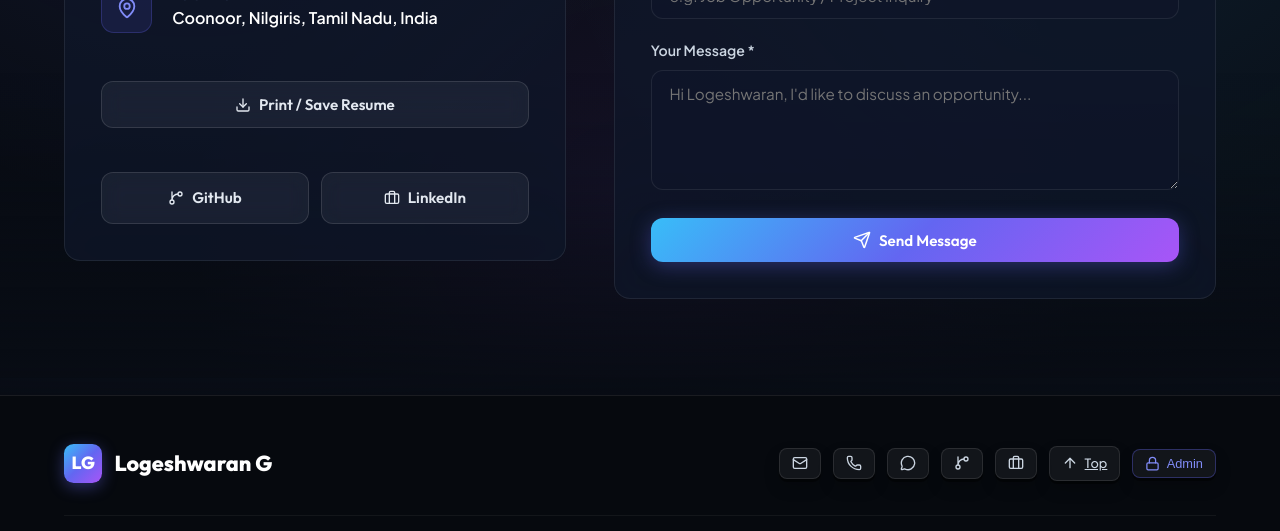
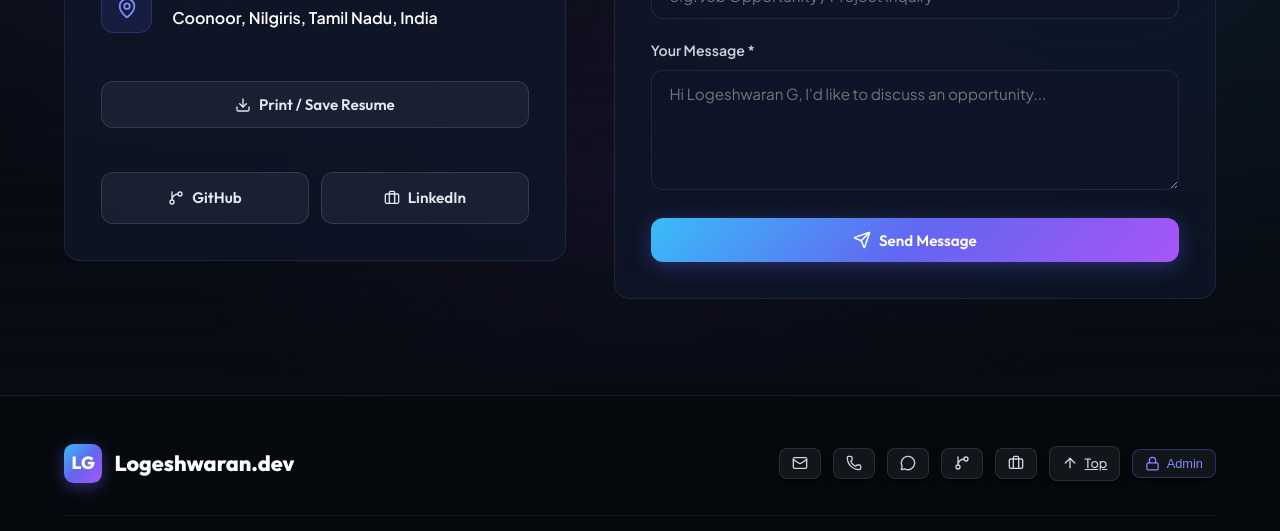
Before and after one commit to Logeshwaran050305/portfolio, a React (Vite) app: page / in a window 1280 px wide. Shown: the part 8422-8953 px from the top of the page. Built offline with nearby package versions, Linux system fonts and the light colour scheme.

Commit message:
fix(cms): fix deep merge persistence, context export, responsive admin UI, and real-time site updates

```diff
--- a/src/App.jsx
+++ b/src/App.jsx
@@ -1055,7 +1055,7 @@ export default function App() {
                   <label className="form-label">Your Message *</label>
                   <textarea
                     required
-                    placeholder="Hi Logeshwaran, I'd like to discuss an opportunity..."
+                    placeholder={`Hi ${personalInfo.name || 'Logeshwaran'}, I'd like to discuss an opportunity...`}
                     value={formData.message}
                     onChange={(e) => setFormData({ ...formData, message: e.target.value })}
                     className="form-textarea"
@@ -1090,9 +1090,17 @@ export default function App() {
           <div className="footer-content">
             <div className="nav-logo">
               <span className="logo-badge">
-                {personalInfo.logoImage ? <img src={personalInfo.logoImage} alt="" /> : 'LG'}
+                {personalInfo.logoImage ? (
+                  <img
+                    src={formatImageUrl(personalInfo.logoImage)}
+                    alt="Logo"
+                    onError={(e) => { e.target.style.display = 'none'; }}
+                  />
+                ) : (
+                  'LG'
+                )}
               </span>
-              <span>Logeshwaran G</span>
+              <span>{personalInfo.brandName || personalInfo.name || 'Logeshwaran G'}</span>
             </div>
 
             <div className="footer-actions" style={{ display: 'flex', gap: '0.75rem', alignItems: 'center' }}>
@@ -1113,7 +1121,7 @@ export default function App() {
                 <Phone size={16} />
               </a>
               <a
-                href={`https://wa.me/${personalInfo.phone.replace(/^tel:/i, '').replace(/\D/g, '')}?text=${encodeURIComponent('Hello Logeshwaran, I would like to discuss an opportunity.')}`}
+                href={`https://wa.me/${personalInfo.phone.replace(/^tel:/i, '').replace(/\D/g, '')}?text=${encodeURIComponent(`Hello ${personalInfo.name || 'Logeshwaran'}, I would like to discuss an opportunity.`)}`}
                 className="chip-btn"
                 title="Chat on WhatsApp"
                 target="_blank"
--- a/src/components/AdminDashboard.jsx
+++ b/src/components/AdminDashboard.jsx
@@ -82,7 +82,8 @@ export function AdminDashboard({ onExitAdmin, onLogout }) {
     exportBackupJSON,
     importBackupJSON,
     adminCredentials,
-    updateAdminCredentials
+    updateAdminCredentials,
+    saveAllChanges
   } = usePortfolio();
 
   const [activeTab, setActiveTab] = useState("dashboard");
@@ -861,10 +862,12 @@ export function AdminDashboard({ onExitAdmin, onLogout }) {
                 <div style={{ marginTop: "1.75rem", display: "flex", justifyContent: "flex-end" }}>
                   <button
                     onClick={() => {
+                      saveAllChanges();
                       handleConfetti();
-                      showToast("Profile & Brand settings saved successfully!");
+                      showToast("✓ Profile & Hero settings saved to live website!");
                     }}
                     className="btn-glow"
+                    style={{ width: "100%", maxWidth: "260px", justifyContent: "center" }}
                   >
                     <Save size={16} /> Save Profile Changes
                   </button>
@@ -1709,6 +1712,20 @@ export function AdminDashboard({ onExitAdmin, onLogout }) {
                     </div>
                   </div>
                 ))}
+
+                <div style={{ marginTop: "1rem", display: "flex", justifyContent: "flex-end" }}>
+                  <button
+                    onClick={() => {
+                      saveAllChanges();
+                      handleConfetti();
+                      showToast("✓ All Section Headings saved to live website!");
+                    }}
+                    className="btn-glow"
+                    style={{ width: "100%", maxWidth: "260px", justifyContent: "center" }}
+                  >
+                    <Save size={16} /> Save Section Titles
+                  </button>
+                </div>
               </div>
             </div>
           )}
--- a/src/context/PortfolioContext.jsx
+++ b/src/context/PortfolioContext.jsx
@@ -18,7 +18,11 @@ const DEFAULT_ADMIN_CREDENTIALS = { username: "admin", password: "admin123" };
 // Safe item serializer that protects against localStorage quota exhaustion
 function safeSetItem(key, value) {
   try {
-    localStorage.setItem(key, JSON.stringify(value));
+    const serialized = JSON.stringify(value);
+    localStorage.setItem(key, serialized);
+    if (typeof window !== "undefined") {
+      window.dispatchEvent(new CustomEvent("portfolio_cms_update", { detail: { key, value } }));
+    }
     return true;
   } catch (err) {
     console.warn(`[PortfolioContext] Failed to persist key "${key}" to localStorage:`, err);
@@ -35,7 +39,22 @@ function safeGetItem(key, fallback) {
       return Array.isArray(parsed) ? parsed : fallback;
     }
     if (typeof fallback === "object" && fallback !== null) {
-      return { ...fallback, ...parsed };
+      const merged = { ...fallback };
+      for (const k of Object.keys(parsed)) {
+        if (
+          typeof parsed[k] === "object" &&
+          parsed[k] !== null &&
+          !Array.isArray(parsed[k]) &&
+          typeof fallback[k] === "object" &&
+          fallback[k] !== null &&
+          !Array.isArray(fallback[k])
+        ) {
+          merged[k] = { ...fallback[k], ...parsed[k] };
+        } else {
+          merged[k] = parsed[k];
+        }
+      }
+      return merged;
     }
     return parsed ?? fallback;
   } catch {
@@ -549,7 +568,8 @@ export function PortfolioProvider({ children }) {
         importBackupJSON,
         adminCredentials,
         updateAdminCredentials,
-        resetAdminCredentials
+        resetAdminCredentials,
+        saveAllChanges
       }}
     >
       {children}
```
